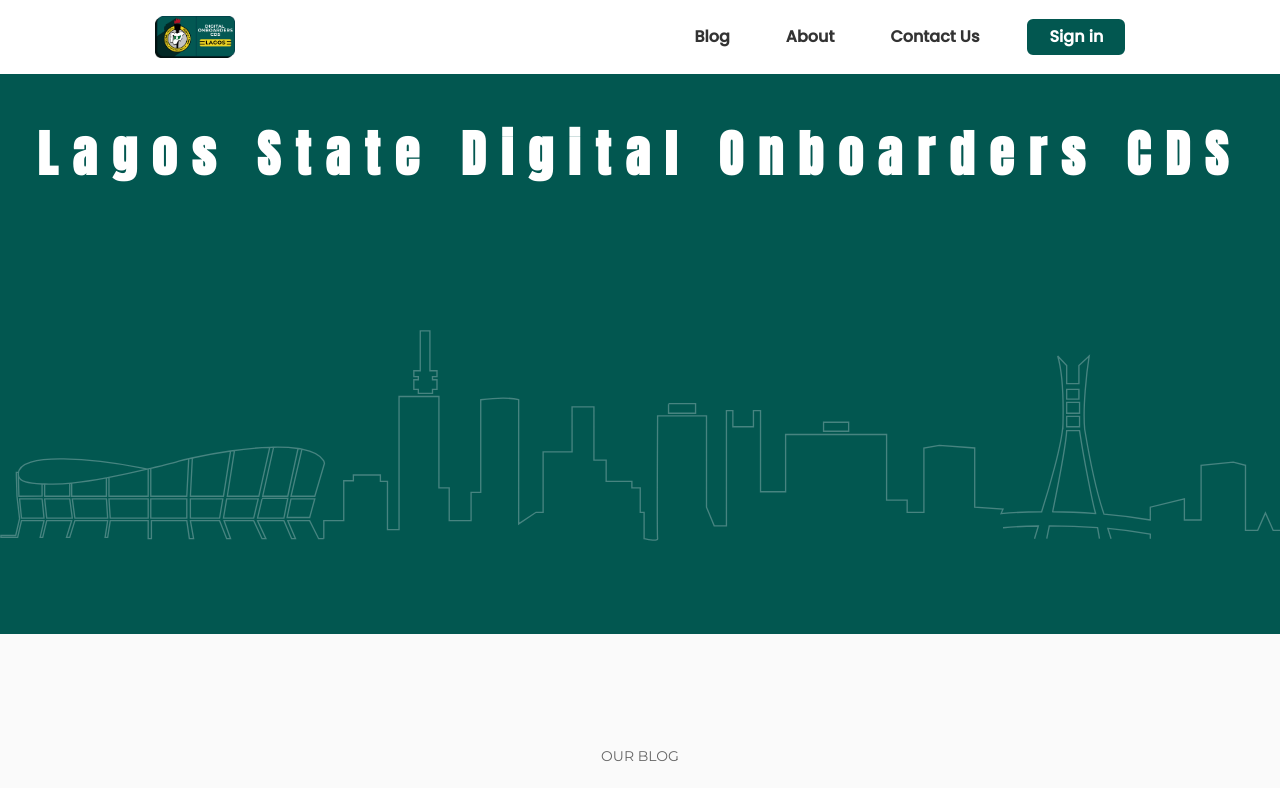
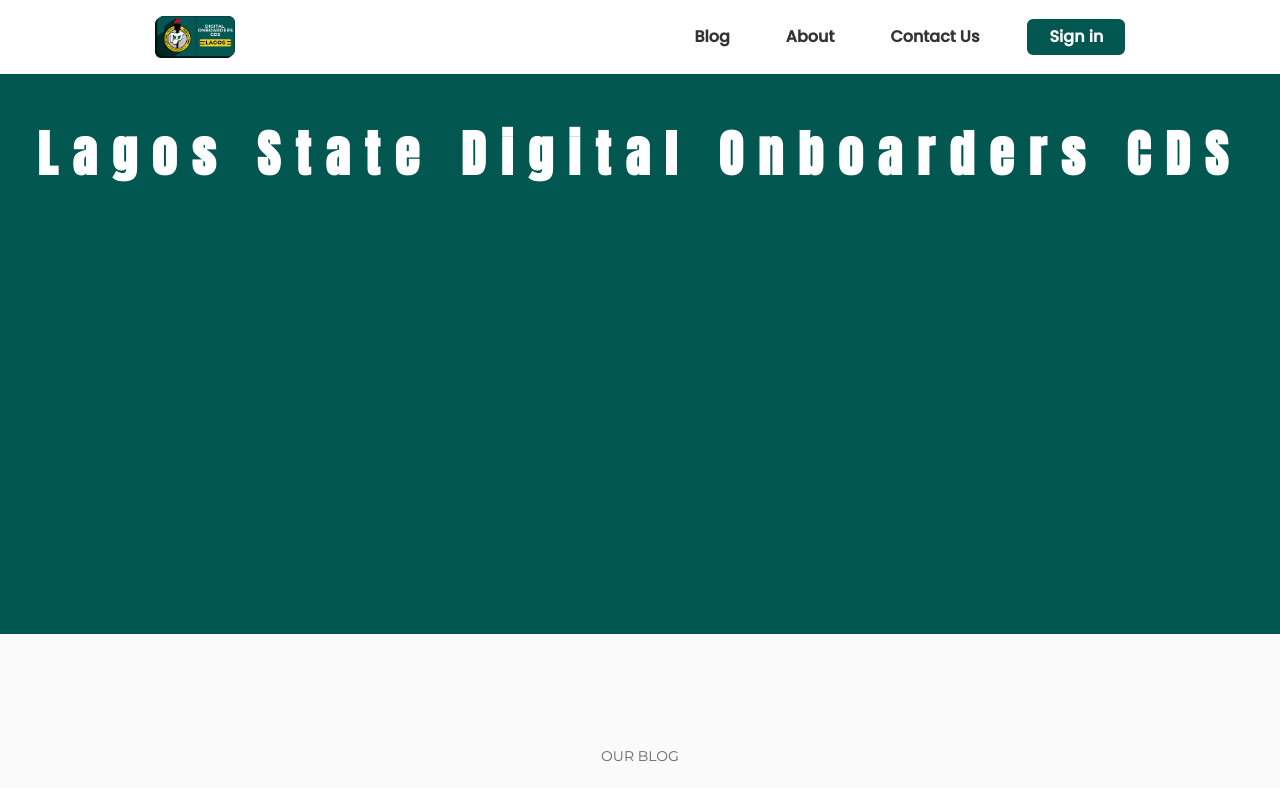
Before and after one commit to phyrunez/Dodeel_Blog_App-Client, a React (Create React App) app: page / in a window 1280 px wide. Shown: the top 788 px of the page. Built offline with nearby package versions, Linux system fonts and the light colour scheme; no server answers.

Commit message:
made changes

```diff
--- a/src/pages/home/HomePage.jsx
+++ b/src/pages/home/HomePage.jsx
@@ -9,7 +9,7 @@
     <MainLayout>
         <div className=' xl:w-screen lg:h-[50vh] md:h-[40vh] h-[30vh] xl:h-[70vh] bg-[#025750] relative w-full xl:mx-0 mb-[10vh] lg:mb-[10vh] md:mb-[10vh] flex items-center justify-center'>
           <h2 className='text-white font-bold xl:font-bold leading-[31.99px] text-center mt-[4rem] absolute top-0 font-anton xl:tracking-[0.3em] lg:tracking-widest md:tracking-wider tracking-wide text-[20px] lg:text-[57px] md:text-[40px] xl:text-[50px]'>Lagos State Digital Onboarders CDS</h2>
-          <img src = {images.Group1} alt="svg" className = "absolute bottom-[10vh] lg:top-[32vh] md:top-[32vh] xl:top-[32vh] w-[100%]" />
+          <img src = {images.Group1} alt="svg" className = "absolute bottom-[10vh] lg:hidden md:hidden xl:top-[32vh] hidden w-[100%]" />
           {/* <img src={images.Vector} alt="vector" className = "hidden xl:block absolute rotate-180 right-0 bottom-[-25vh] w-[25%]"/>
           <img src={images.Vector} alt="vector" className = "hidden xl:block absolute rotate-180 left-0 bottom-[-25vh] w-[25%]" /> */}
         </div>
```
